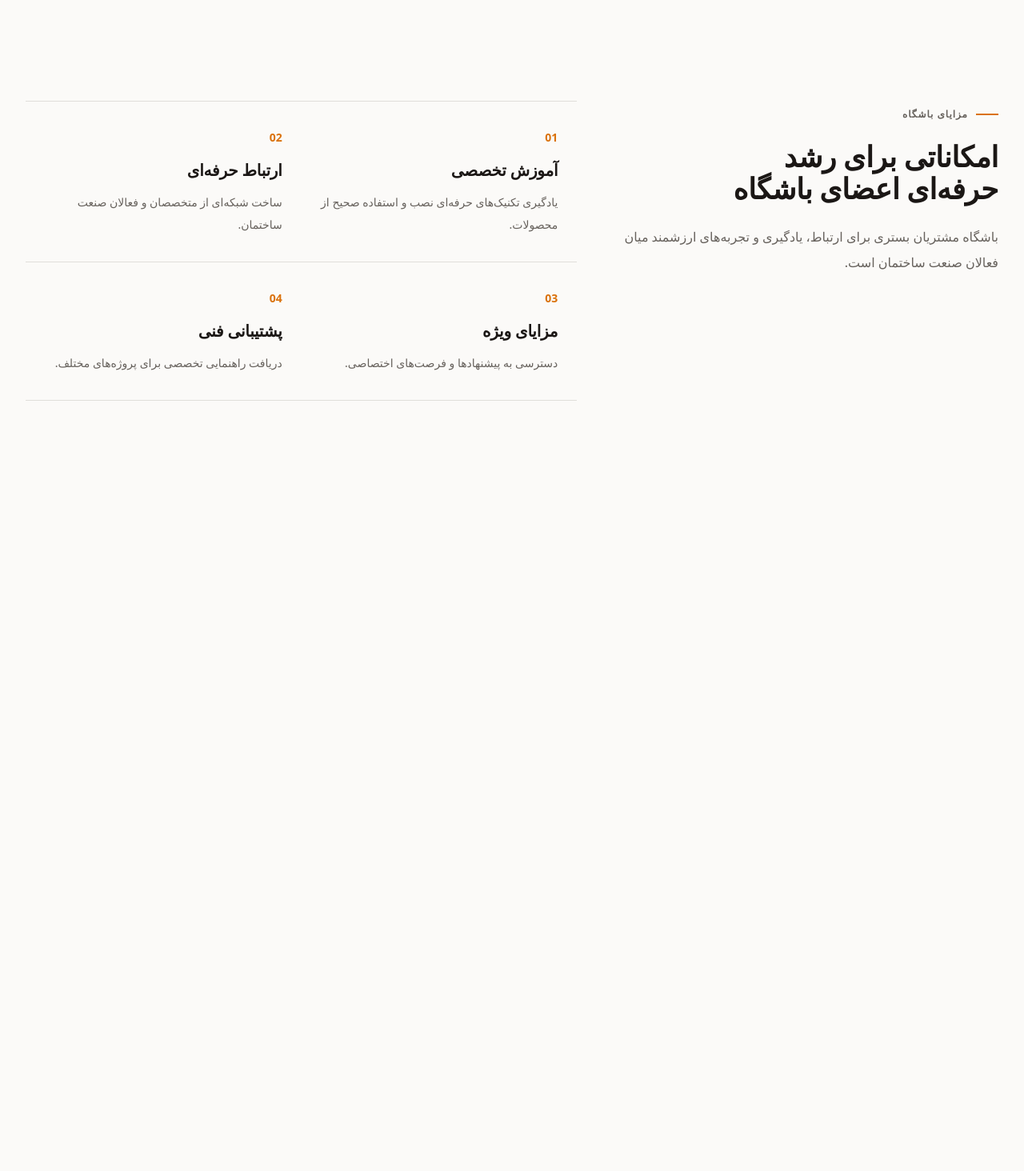
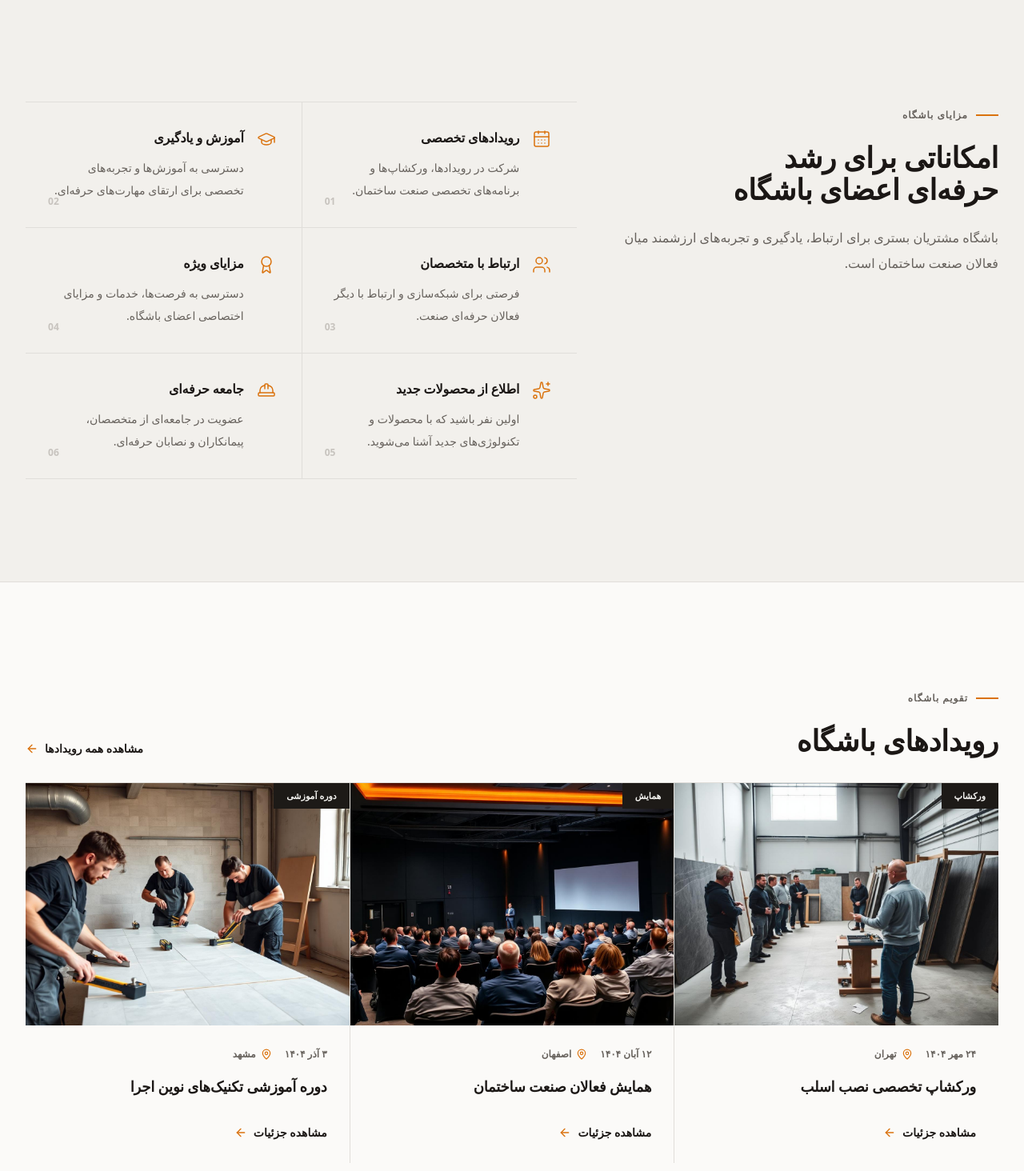
Before and after one commit to mhmmdmhdvi/Customers_Club, a React (Vite) app in the folder frontend/: page / in a window 1280 px wide. Shown: the part 957-2421 px from the top of the page at 80% size. Before the commit the page ends 1586 px from the top, so only its background shows below. Built offline with nearby package versions, Linux system fonts and the light colour scheme.

Commit message:
add events sections

```diff
--- a/frontend/src/App.jsx
+++ b/frontend/src/App.jsx
@@ -1,5 +1,6 @@
 import { SiteHeader } from "./components/layout/SiteHeader";
 import { BenefitsSection } from "./components/sections/BenefitsSection";
+import { EventsSection } from "./components/sections/EventsSection";
 import { HeroSection } from "./components/sections/HeroSection";
 import { useReveal } from "./hooks/useReveal";
 
@@ -12,6 +13,7 @@ function App() {
       <main>
         <HeroSection />
         <BenefitsSection />
+        <EventsSection />
       </main>
     </div>
   );
--- a/frontend/src/components/sections/BenefitsSection.jsx
+++ b/frontend/src/components/sections/BenefitsSection.jsx
@@ -1,27 +1,48 @@
+import {
+    Award,
+    CalendarDays,
+    GraduationCap,
+    HardHat,
+    Sparkles,
+    Users,
+} from "lucide-react";
+
 const benefits = [
     {
-        number: "01",
-        title: "آموزش تخصصی",
+        icon: CalendarDays,
+        title: "رویدادهای تخصصی",
         description:
-            "یادگیری تکنیک‌های حرفه‌ای نصب و استفاده صحیح از محصولات.",
+            "شرکت در رویدادها، ورکشاپ‌ها و برنامه‌های تخصصی صنعت ساختمان.",
     },
     {
-        number: "02",
-        title: "ارتباط حرفه‌ای",
+        icon: GraduationCap,
+        title: "آموزش و یادگیری",
         description:
-            "ساخت شبکه‌ای از متخصصان و فعالان صنعت ساختمان.",
+            "دسترسی به آموزش‌ها و تجربه‌های تخصصی برای ارتقای مهارت‌های حرفه‌ای.",
     },
     {
-        number: "03",
+        icon: Users,
+        title: "ارتباط با متخصصان",
+        description:
+            "فرصتی برای شبکه‌سازی و ارتباط با دیگر فعالان حرفه‌ای صنعت.",
+    },
+    {
+        icon: Award,
         title: "مزایای ویژه",
         description:
-            "دسترسی به پیشنهادها و فرصت‌های اختصاصی.",
+            "دسترسی به فرصت‌ها، خدمات و مزایای اختصاصی اعضای باشگاه.",
     },
     {
-        number: "04",
-        title: "پشتیبانی فنی",
+        icon: Sparkles,
+        title: "اطلاع از محصولات جدید",
         description:
-            "دریافت راهنمایی تخصصی برای پروژه‌های مختلف.",
+            "اولین نفر باشید که با محصولات و تکنولوژی‌های جدید آشنا می‌شوید.",
+    },
+    {
+        icon: HardHat,
+        title: "جامعه حرفه‌ای",
+        description:
+            "عضویت در جامعه‌ای از متخصصان، پیمانکاران و نصابان حرفه‌ای.",
     },
 ];
 
@@ -30,7 +51,7 @@ export function BenefitsSection() {
         <section
             id="benefits"
             aria-label="مزایای باشگاه"
-            className="bg-background py-24 sm:py-32"
+            className="border-t border-border bg-surface py-24 sm:py-32"
         >
             <div className="page-container">
                 <div className="grid gap-12 lg:grid-cols-12">
@@ -62,29 +83,47 @@ export function BenefitsSection() {
                     </div>
 
                     <div className="lg:col-span-7">
-                        <div
-                            className="reveal grid border-t border-border sm:grid-cols-2"
+                        <div className="grid border-t border-border sm:grid-cols-2">
+                            {benefits.map((benefit, index) => {
+                                const Icon = benefit.icon;
+
+                                return (
+                                    <article
+                                        key={benefit.title}
                                         data-reveal
-                            style={{ transitionDelay: "180ms" }}
+                                        style={{
+                                            transitionDelay: `${index * 60}ms`,
+                                        }}
+                                        className="reveal group relative border-b border-border p-7 transition-colors duration-300 hover:bg-background sm:p-8 sm:[&:nth-child(odd)]:border-l sm:[&:nth-child(odd)]:border-border"
                                     >
-                            {benefits.map((benefit) => (
-                                <article
-                                    key={benefit.number}
-                                    className="border-b border-border py-8 sm:px-6"
-                                >
-                                    <span className="text-sm font-bold text-primary">
-                                        {benefit.number}
-                                    </span>
+                                        <span
+                                            className="absolute right-0 top-0 h-px w-0 bg-primary transition-all duration-500 group-hover:w-full"
+                                            aria-hidden="true"
+                                        />
 
-                                    <h3 className="mt-4 text-xl font-bold text-foreground">
+                                        <div className="flex items-start gap-4">
+                                            <Icon
+                                                className="mt-0.5 size-6 shrink-0 text-primary"
+                                                strokeWidth={1.5}
+                                            />
+
+                                            <div>
+                                                <h3 className="text-base font-extrabold text-foreground">
                                                     {benefit.title}
                                                 </h3>
 
                                                 <p className="mt-3 text-sm leading-7 text-muted-foreground">
                                                     {benefit.description}
                                                 </p>
+                                            </div>
+                                        </div>
+
+                                        <span className="absolute bottom-6 left-7 text-xs font-bold tabular-nums text-border-strong">
+                                            {String(index + 1).padStart(2, "0")}
+                                        </span>
                                     </article>
-                            ))}
+                                );
+                            })}
                         </div>
                     </div>
                 </div>
--- /dev/null
+++ b/frontend/src/components/sections/EventsSection.jsx
@@ -0,0 +1,149 @@
+import { ArrowLeft, MapPin } from "lucide-react";
+
+import eventWorkshop from "../../assets/images/event-workshop.jpg";
+import eventConference from "../../assets/images/event-conference.jpg";
+import eventTraining from "../../assets/images/event-training.jpg";
+
+const events = [
+    {
+        image: eventWorkshop,
+        alt: "ورکشاپ تخصصی نصب اسلب",
+        type: "ورکشاپ",
+        title: "ورکشاپ تخصصی نصب اسلب",
+        date: "۲۴ مهر ۱۴۰۴",
+        city: "تهران",
+    },
+    {
+        image: eventConference,
+        alt: "همایش فعالان صنعت ساختمان",
+        type: "همایش",
+        title: "همایش فعالان صنعت ساختمان",
+        date: "۱۲ آبان ۱۴۰۴",
+        city: "اصفهان",
+    },
+    {
+        image: eventTraining,
+        alt: "دوره آموزشی تکنیک‌های نوین اجرا",
+        type: "دوره آموزشی",
+        title: "دوره آموزشی تکنیک‌های نوین اجرا",
+        date: "۳ آذر ۱۴۰۴",
+        city: "مشهد",
+    },
+];
+
+export function EventsSection() {
+    return (
+        <section
+            id="events"
+            aria-label="رویدادهای باشگاه"
+            className="border-t border-border bg-background py-24 sm:py-32"
+        >
+            <div className="page-container">
+
+                {/* Section header */}
+                <div className="flex flex-wrap items-end justify-between gap-6 border-b border-border pb-8">
+                    <div>
+                        <span
+                            className="eyebrow reveal"
+                            data-reveal
+                        >
+                            تقویم باشگاه
+                        </span>
+
+                        <h2
+                            className="reveal mt-6 text-3xl font-black text-foreground sm:text-4xl"
+                            data-reveal
+                            style={{ transitionDelay: "60ms" }}
+                        >
+                            رویدادهای باشگاه
+                        </h2>
+                    </div>
+
+                    <a
+                        href="#join"
+                        className="reveal group hidden items-center gap-2 text-sm font-bold text-foreground sm:inline-flex"
+                        data-reveal
+                        style={{ transitionDelay: "120ms" }}
+                    >
+                        مشاهده همه رویدادها
+
+                        <ArrowLeft
+                            className="size-4 text-primary transition-transform duration-300 group-hover:-translate-x-1"
+                            aria-hidden="true"
+                        />
+                    </a>
+                </div>
+
+                <div className="grid gap-px bg-border sm:grid-cols-2 lg:grid-cols-3">
+                    {events.map((event, index) => (
+                        <article
+                            key={event.title}
+                            data-reveal
+                            style={{
+                                transitionDelay: `${index * 80}ms`,
+                            }}
+                            className="reveal group flex flex-col bg-background transition-colors duration-300 hover:bg-surface"
+                        >
+                            <div className="relative aspect-[4/3] overflow-hidden">
+                                <img
+                                    src={event.image}
+                                    alt={event.alt}
+                                    width="1200"
+                                    height="900"
+                                    loading="lazy"
+                                    className="size-full object-cover transition-transform duration-700 ease-[cubic-bezier(0.22,1,0.36,1)] group-hover:scale-[1.04]"
+                                />
+
+                                <span className="absolute right-0 top-0 bg-ink px-4 py-2 text-[11px] font-bold text-ink-foreground">
+                                    {event.type}
+                                </span>
+                            </div>
+
+                            <div className="flex flex-1 flex-col p-7">
+                                <div className="flex items-center gap-4 text-xs font-semibold text-muted-foreground">
+                                    <span className="tabular-nums">
+                                        {event.date}
+                                    </span>
+
+                                    <span className="inline-flex items-center gap-1.5">
+                                        <MapPin
+                                            className="size-3.5 text-primary"
+                                            aria-hidden="true"
+                                        />
+
+                                        {event.city}
+                                    </span>
+                                </div>
+
+                                <h3 className="mt-4 text-lg font-extrabold leading-8 text-foreground">
+                                    {event.title}
+                                </h3>
+
+                                <a
+                                    href="#join"
+                                    className="mt-auto inline-flex items-center gap-2 pt-8 text-sm font-bold text-foreground"
+                                >
+                                    مشاهده جزئیات
+
+                                    <ArrowLeft
+                                        className="size-4 text-primary transition-transform duration-300 group-hover:-translate-x-1"
+                                        aria-hidden="true"
+                                    />
+                                </a>
+                            </div>
+                        </article>
+                    ))}
+                </div>
+
+                <div className="mt-10 sm:hidden">
+                    <a
+                        href="#join"
+                        className="inline-flex w-full items-center justify-center border border-border-strong px-6 py-4 text-sm font-bold text-foreground"
+                    >
+                        مشاهده همه رویدادها
+                    </a>
+                </div>
+            </div>
+        </section>
+    );
+}
```
Also changed, not shown: 1 other file (tests, documents, lock files or other folders). Lines whose indentation alone changed are shown as unchanged.
